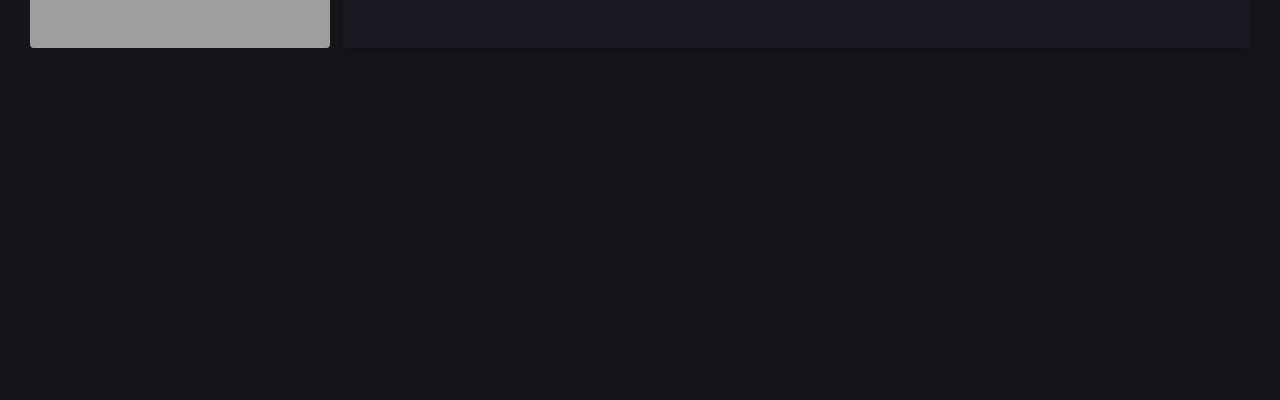
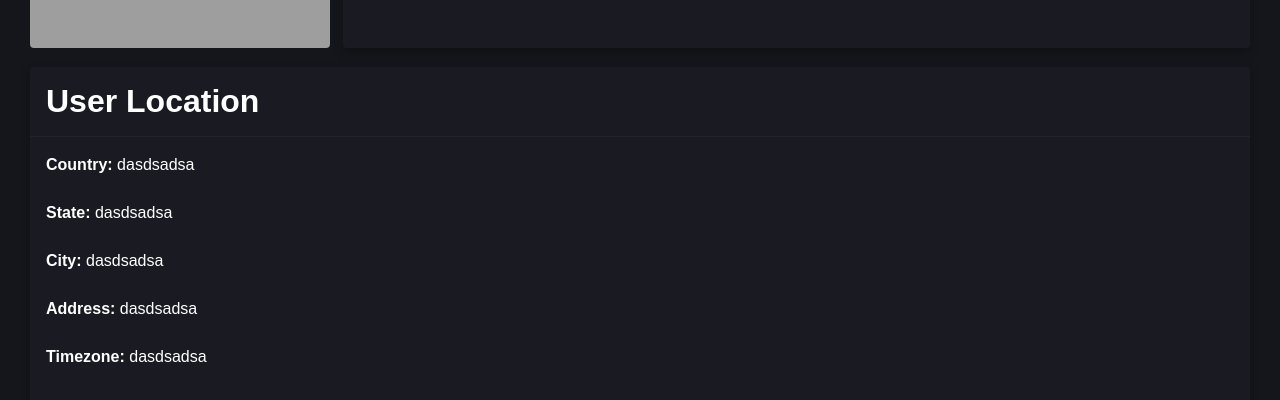
Before and after one commit to matheuscla/companies-code-challenges, a React (Create React App) app in the folder vai-code-challenge/: page /users/1 in a window 1280 px wide. Shown: the part 362-762 px from the top of the page. Built offline with nearby package versions, Linux system fonts and the light colour scheme; grey boxes are pictures that could not be loaded; the HTML template or start-up script is replaced by a standard one; a web font is replaced by a local one.

Commit message:
User location component

```diff
--- /dev/null
+++ b/vai-code-challenge/src/components/UserLocation/index.js
@@ -0,0 +1,30 @@
+import React from 'react';
+
+import { Container, Title, Divider, Label } from './styles';
+
+function UserLocation({ top }) {
+  return(
+    <Container top={top}>
+      <Title>User Location</Title>
+      <Divider />
+
+      <Label>
+        <strong>Country:</strong> dasdsadsa
+      </Label>
+      <Label>
+        <strong>State:</strong> dasdsadsa
+      </Label>
+      <Label>
+        <strong>City:</strong> dasdsadsa
+      </Label>
+      <Label>
+        <strong>Address:</strong> dasdsadsa
+      </Label>
+      <Label>
+        <strong>Timezone:</strong> dasdsadsa
+      </Label>
+    </Container>
+  );
+}
+
+export default UserLocation;
--- /dev/null
+++ b/vai-code-challenge/src/components/UserLocation/styles.js
@@ -0,0 +1,27 @@
+import styled from 'styled-components';
+
+export const Container = styled.div`
+  background: #1A1B22;
+  border-radius: 4px;
+  box-shadow: 0px 4px 10px rgba(0, 0, 0, 0.25);
+  padding: 16px;
+  min-height: 300px;
+  margin-top: ${({top}) => top ? `${top}px` : 0};
+`
+
+export const Label = styled.p`
+  margin-bottom: 24px;
+  font-size: 16px;
+  line-height: 24px;
+`
+
+export const Title = styled.h1`
+
+`
+
+export const Divider = styled.hr`
+  height: 1px;
+  border: 0;
+  background: #21222A;
+  margin: 16px -16px;
+`
--- a/vai-code-challenge/src/pages/UserProfile/index.js
+++ b/vai-code-challenge/src/pages/UserProfile/index.js
@@ -7,6 +7,7 @@ import { fetchUser } from '../../store/ducks/users';
 
 import Header from '../../components/Header';
 import UserInfo from '../../components/UserInfo';
+import UserLocation from '../../components/UserLocation';
 
 import { Container } from './styles';
 import { Avatar } from '../../styles/components';
@@ -32,6 +33,8 @@ function UserProfilePage() {
             <UserInfo />
           </Col>
         </Row>
+
+        <UserLocation top={15} />
       </Container>
     </>
   );
```
